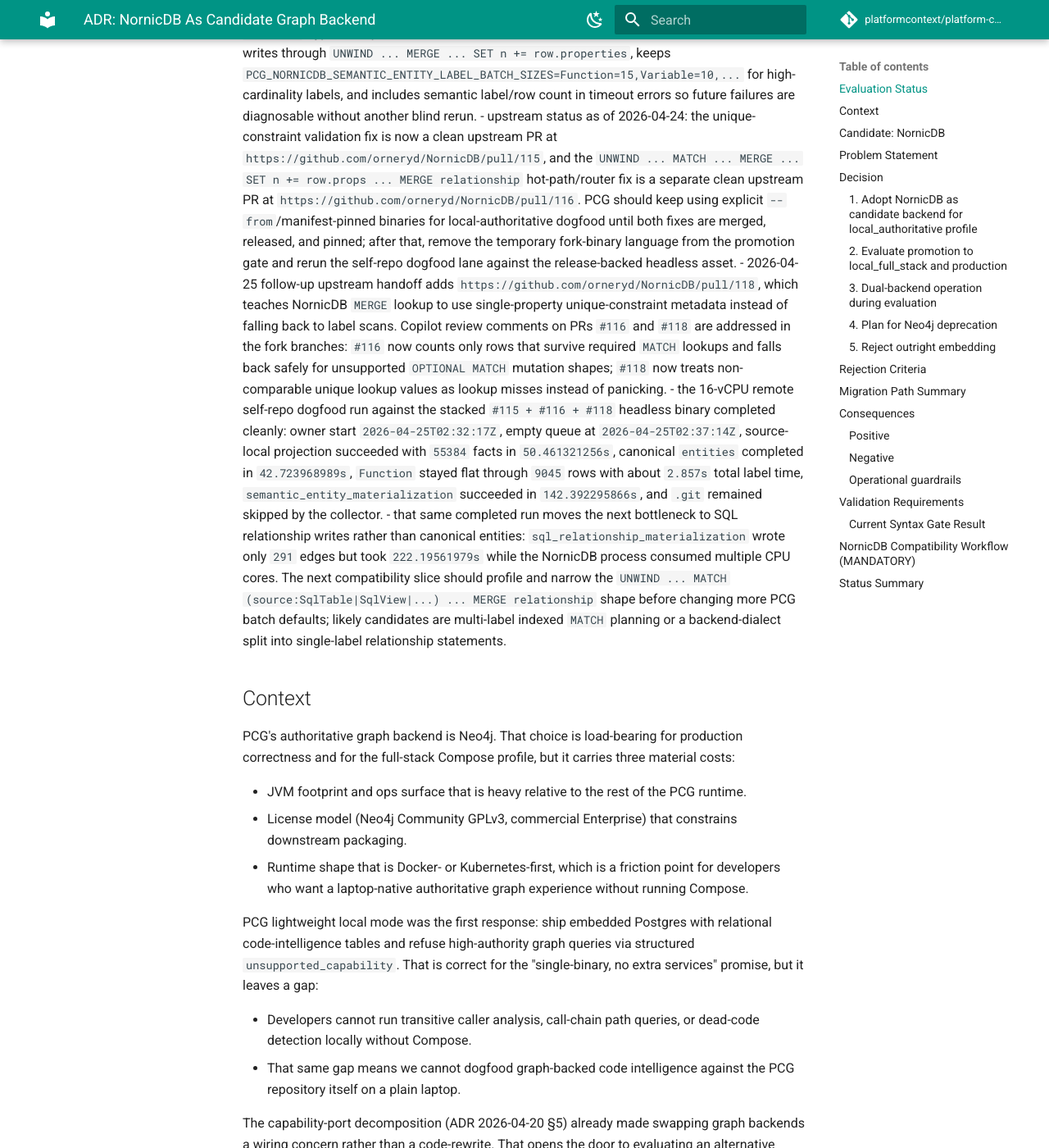
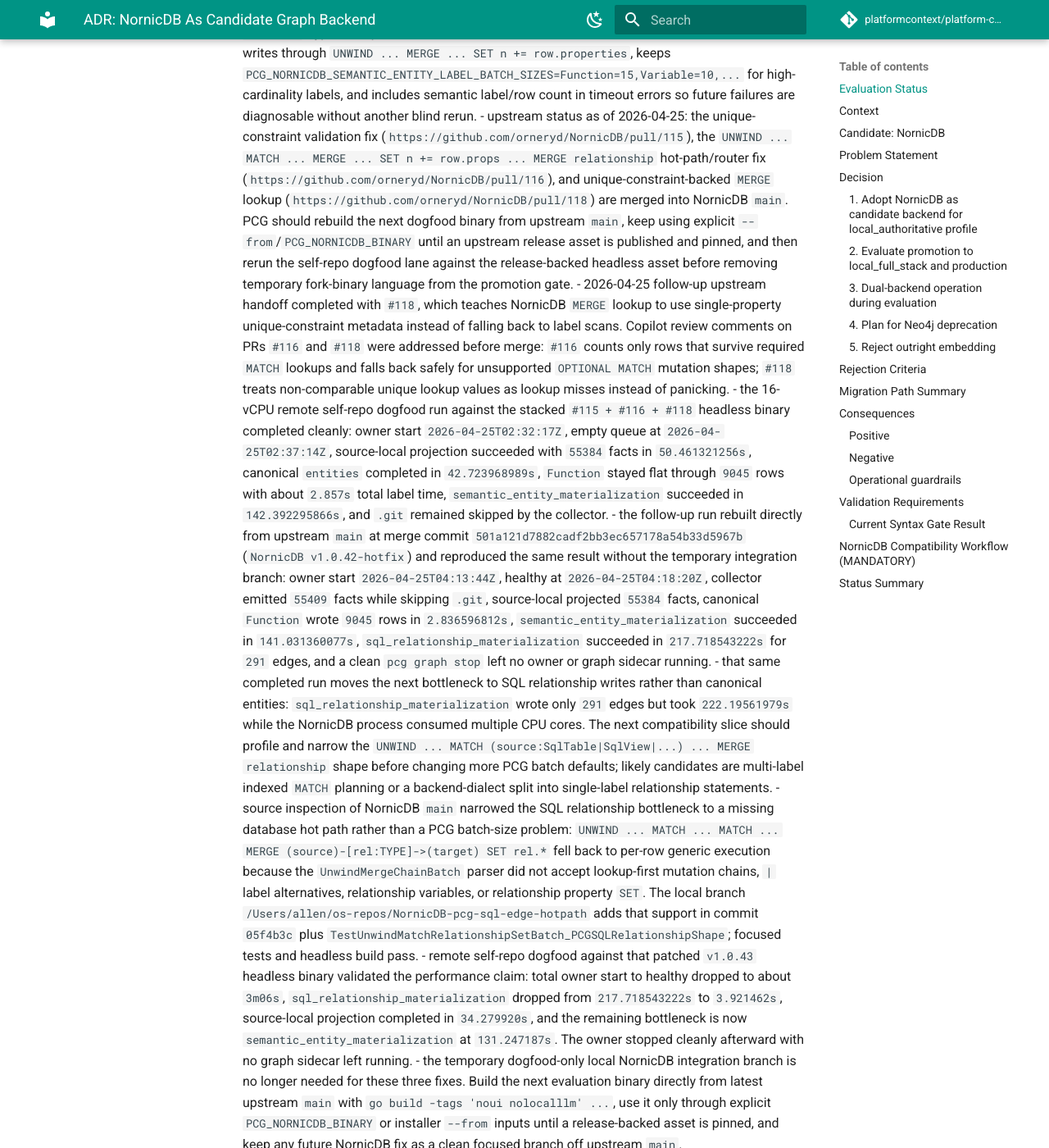
Before and after one commit to platformcontext/platform-context-graph, an MkDocs documentation site: the page built from docs/docs/adrs/2026-04-22-nornicdb-graph-backend-candidate.md, in a window 1280 px wide and 1400 px high, scrolled down 8498 px. Shown: the whole window at 82% size. Built offline with MkDocs 1.6.1 and Material for MkDocs 9.7.7, drawn with Linux system fonts in a browser that asks for light colours; comment, search, counter and statistics services are not loaded.

Commit message:
Record NornicDB SQL hot path evidence

```diff
--- a/docs/docs/adrs/2026-04-22-nornicdb-graph-backend-candidate.md
+++ b/docs/docs/adrs/2026-04-22-nornicdb-graph-backend-candidate.md
@@ -58,10 +58,14 @@
 - after the NornicDB unique-constraint validation patch (`023ec51`) rebuilt on the 16-vCPU remote test host, canonical source-local projection stopped being the bottleneck: `Variable` completed all `40163` rows in `30.375581617s`, the full canonical `entities` phase completed in `42.085095138s`, and source-local projection succeeded with `55295` facts in `49.603476029s`. The same run proves `.git` was not being parsed (`dirs_skipped..git=1`). The next failure moved to reducer `semantic_entity_materialization`, where PCG was still forcing NornicDB through the older scalar compatibility writer and hit the `15s` bounded write timeout.
 - current branch now routes NornicDB semantic entity materialization back through the batched `UNWIND $rows AS row` writer because the patched NornicDB binary now supports the required row-based write shape. This keeps the compatibility decision at the adapter seam: when NornicDB lacks a generally useful primitive, patch NornicDB; when the primitive exists, PCG should use the shared batched path instead of preserving stale defensive routing.
 - the first rerun with the batched semantic writer still timed out after `18.140664853s`; the new timeout summary narrowed the failing statement to only `Annotation rows=19`, so the remaining reducer issue is the semantic per-field `SET` / `coalesce` Cypher shape rather than row width. Current branch now routes NornicDB semantic writes through `UNWIND ... MERGE ... SET n += row.properties`, keeps `PCG_NORNICDB_SEMANTIC_ENTITY_LABEL_BATCH_SIZES=Function=15,Variable=10,...` for high-cardinality labels, and includes semantic label/row count in timeout errors so future failures are diagnosable without another blind rerun.
-- upstream status as of 2026-04-24: the unique-constraint validation fix is now a clean upstream PR at `https://github.com/orneryd/NornicDB/pull/115`, and the `UNWIND ... MATCH ... MERGE ... SET n += row.props ... MERGE relationship` hot-path/router fix is a separate clean upstream PR at `https://github.com/orneryd/NornicDB/pull/116`. PCG should keep using explicit `--from`/manifest-pinned binaries for local-authoritative dogfood until both fixes are merged, released, and pinned; after that, remove the temporary fork-binary language from the promotion gate and rerun the self-repo dogfood lane against the release-backed headless asset.
-- 2026-04-25 follow-up upstream handoff adds `https://github.com/orneryd/NornicDB/pull/118`, which teaches NornicDB `MERGE` lookup to use single-property unique-constraint metadata instead of falling back to label scans. Copilot review comments on PRs `#116` and `#118` are addressed in the fork branches: `#116` now counts only rows that survive required `MATCH` lookups and falls back safely for unsupported `OPTIONAL MATCH` mutation shapes; `#118` now treats non-comparable unique lookup values as lookup misses instead of panicking.
+- upstream status as of 2026-04-25: the unique-constraint validation fix (`https://github.com/orneryd/NornicDB/pull/115`), the `UNWIND ... MATCH ... MERGE ... SET n += row.props ... MERGE relationship` hot-path/router fix (`https://github.com/orneryd/NornicDB/pull/116`), and unique-constraint-backed `MERGE` lookup (`https://github.com/orneryd/NornicDB/pull/118`) are merged into NornicDB `main`. PCG should rebuild the next dogfood binary from upstream `main`, keep using explicit `--from`/`PCG_NORNICDB_BINARY` until an upstream release asset is published and pinned, and then rerun the self-repo dogfood lane against the release-backed headless asset before removing temporary fork-binary language from the promotion gate.
+- 2026-04-25 follow-up upstream handoff completed with `#118`, which teaches NornicDB `MERGE` lookup to use single-property unique-constraint metadata instead of falling back to label scans. Copilot review comments on PRs `#116` and `#118` were addressed before merge: `#116` counts only rows that survive required `MATCH` lookups and falls back safely for unsupported `OPTIONAL MATCH` mutation shapes; `#118` treats non-comparable unique lookup values as lookup misses instead of panicking.
 - the 16-vCPU remote self-repo dogfood run against the stacked `#115 + #116 + #118` headless binary completed cleanly: owner start `2026-04-25T02:32:17Z`, empty queue at `2026-04-25T02:37:14Z`, source-local projection succeeded with `55384` facts in `50.461321256s`, canonical `entities` completed in `42.723968989s`, `Function` stayed flat through `9045` rows with about `2.857s` total label time, `semantic_entity_materialization` succeeded in `142.392295866s`, and `.git` remained skipped by the collector.
+- the follow-up run rebuilt directly from upstream `main` at merge commit `501a121d7882cadf2bb3ec657178a54b33d5967b` (`NornicDB v1.0.42-hotfix`) and reproduced the same result without the temporary integration branch: owner start `2026-04-25T04:13:44Z`, healthy at `2026-04-25T04:18:20Z`, collector emitted `55409` facts while skipping `.git`, source-local projected `55384` facts, canonical `Function` wrote `9045` rows in `2.836596812s`, `semantic_entity_materialization` succeeded in `141.031360077s`, `sql_relationship_materialization` succeeded in `217.718543222s` for `291` edges, and a clean `pcg graph stop` left no owner or graph sidecar running.
 - that same completed run moves the next bottleneck to SQL relationship writes rather than canonical entities: `sql_relationship_materialization` wrote only `291` edges but took `222.19561979s` while the NornicDB process consumed multiple CPU cores. The next compatibility slice should profile and narrow the `UNWIND ... MATCH (source:SqlTable|SqlView|...) ... MERGE relationship` shape before changing more PCG batch defaults; likely candidates are multi-label indexed `MATCH` planning or a backend-dialect split into single-label relationship statements.
+- source inspection of NornicDB `main` narrowed the SQL relationship bottleneck to a missing database hot path rather than a PCG batch-size problem: `UNWIND ... MATCH ... MATCH ... MERGE (source)-[rel:TYPE]->(target) SET rel.*` fell back to per-row generic execution because the `UnwindMergeChainBatch` parser did not accept lookup-first mutation chains, `|` label alternatives, relationship variables, or relationship property `SET`. The local branch `/Users/allen/os-repos/NornicDB-pcg-sql-edge-hotpath` adds that support in commit `05f4b3c` plus `TestUnwindMatchRelationshipSetBatch_PCGSQLRelationshipShape`; focused tests and headless build pass.
+- remote self-repo dogfood against that patched `v1.0.43` headless binary validated the performance claim: total owner start to healthy dropped to about `3m06s`, `sql_relationship_materialization` dropped from `217.718543222s` to `3.921462s`, source-local projection completed in `34.279920s`, and the remaining bottleneck is now `semantic_entity_materialization` at `131.247187s`. The owner stopped cleanly afterward with no graph sidecar left running.
+- the temporary dogfood-only local NornicDB integration branch is no longer needed for these three fixes. Build the next evaluation binary directly from latest upstream `main` with `go build -tags 'noui nolocalllm' ...`, use it only through explicit `PCG_NORNICDB_BINARY` or installer `--from` inputs until a release-backed asset is pinned, and keep any future NornicDB fix as a clean focused branch off upstream `main`.
 
 ## Context
 
```
Also changed, not shown: docs/docs/adrs/2026-04-20-embedded-local-backends-implementation-plan.md (+6 -2 lines).
